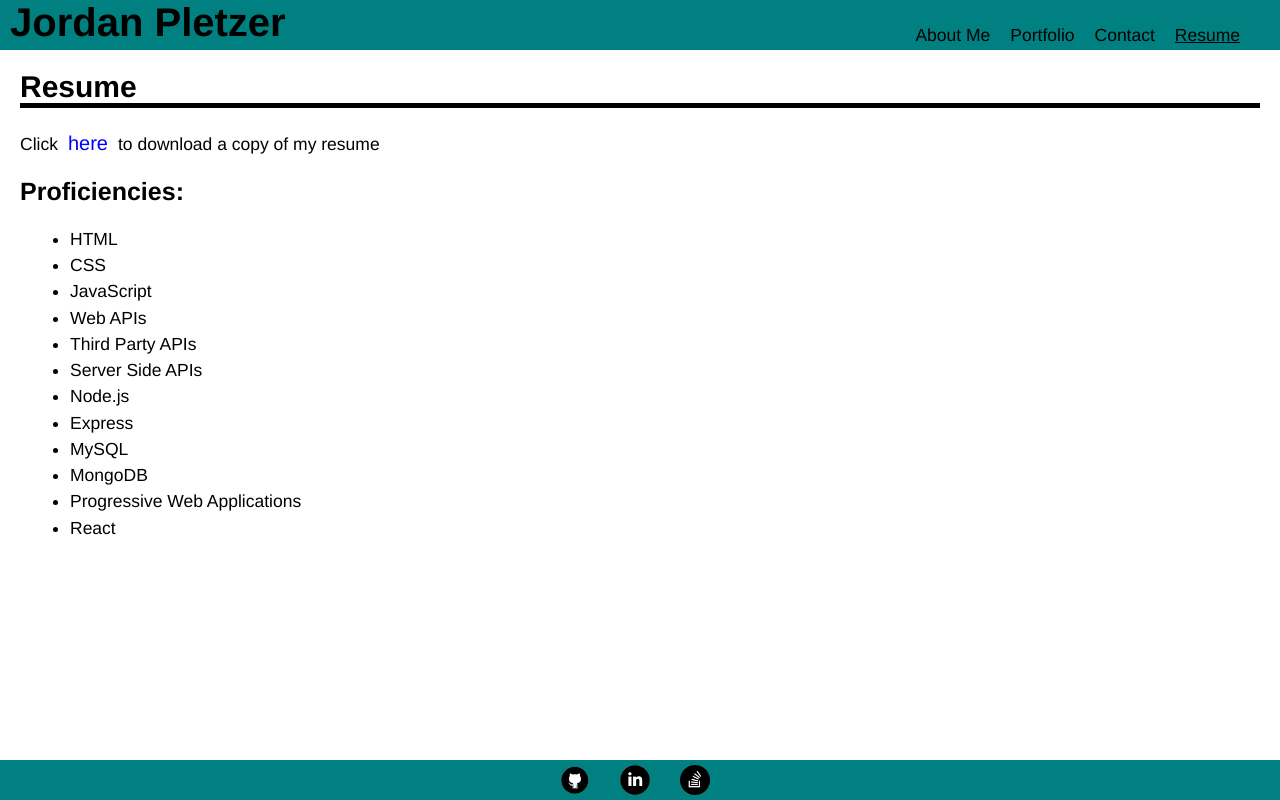
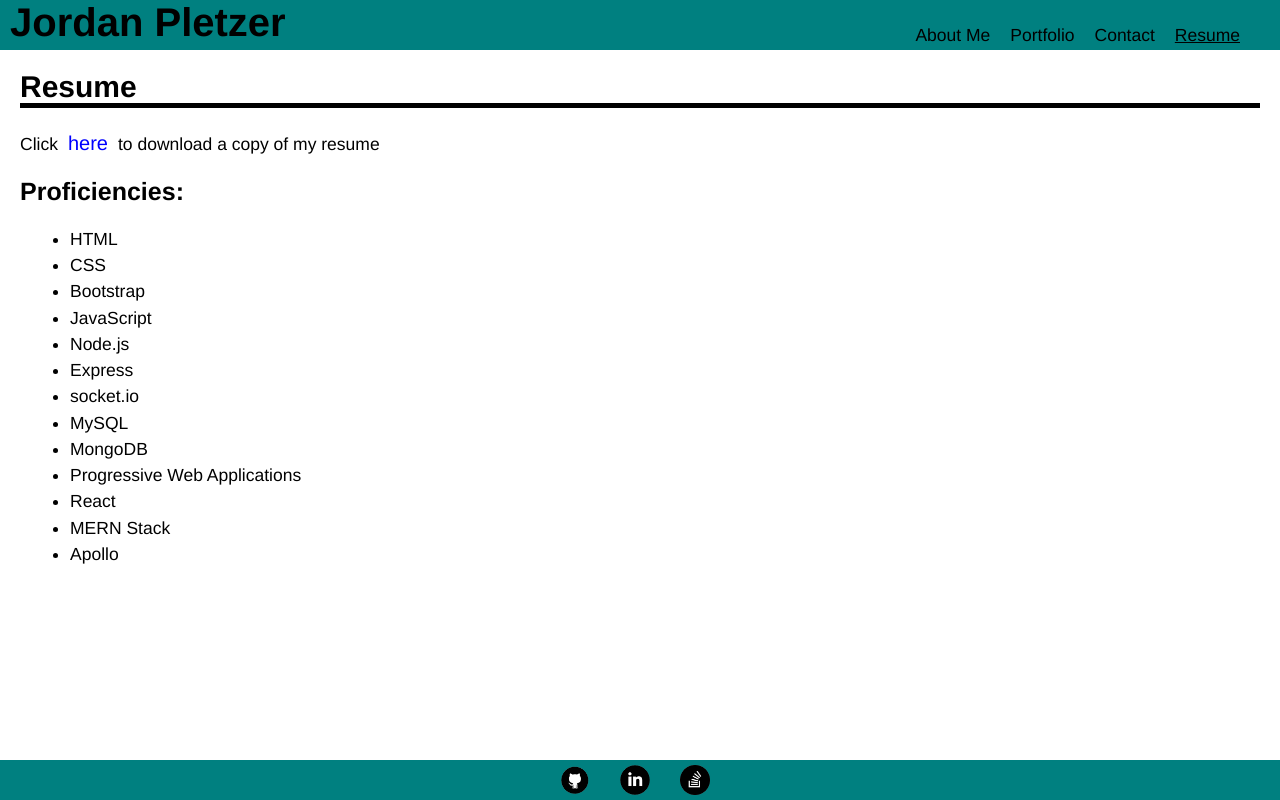
Before and after one commit to pletzjd/React-Portfolio, a React (Create React App) app in the folder portfolio/: page / in a window 1280 px wide. Both pictures are taken after a click on the button "Resume". Built offline with nearby package versions, Linux system fonts and the light colour scheme.

Commit message:
updating portfolio now that the bootcamp is completely done

```diff
--- a/portfolio/src/components/resume.js
+++ b/portfolio/src/components/resume.js
@@ -11,16 +11,17 @@ function Resume() {
 			<ul className="proficiency">
 				<li>HTML</li>
 				<li>CSS</li>
+				<li>Bootstrap</li>
 				<li>JavaScript</li>
-				<li>Web APIs</li>
-				<li>Third Party APIs</li>
-				<li>Server Side APIs</li>
 				<li>Node.js</li>
 				<li>Express</li>
+				<li>socket.io</li>
 				<li>MySQL</li>
 				<li>MongoDB</li>
 				<li>Progressive Web Applications</li>
 				<li>React</li>
+				<li>MERN Stack</li>
+				<li>Apollo</li>
 			</ul>
 		</div>
 	);
```
